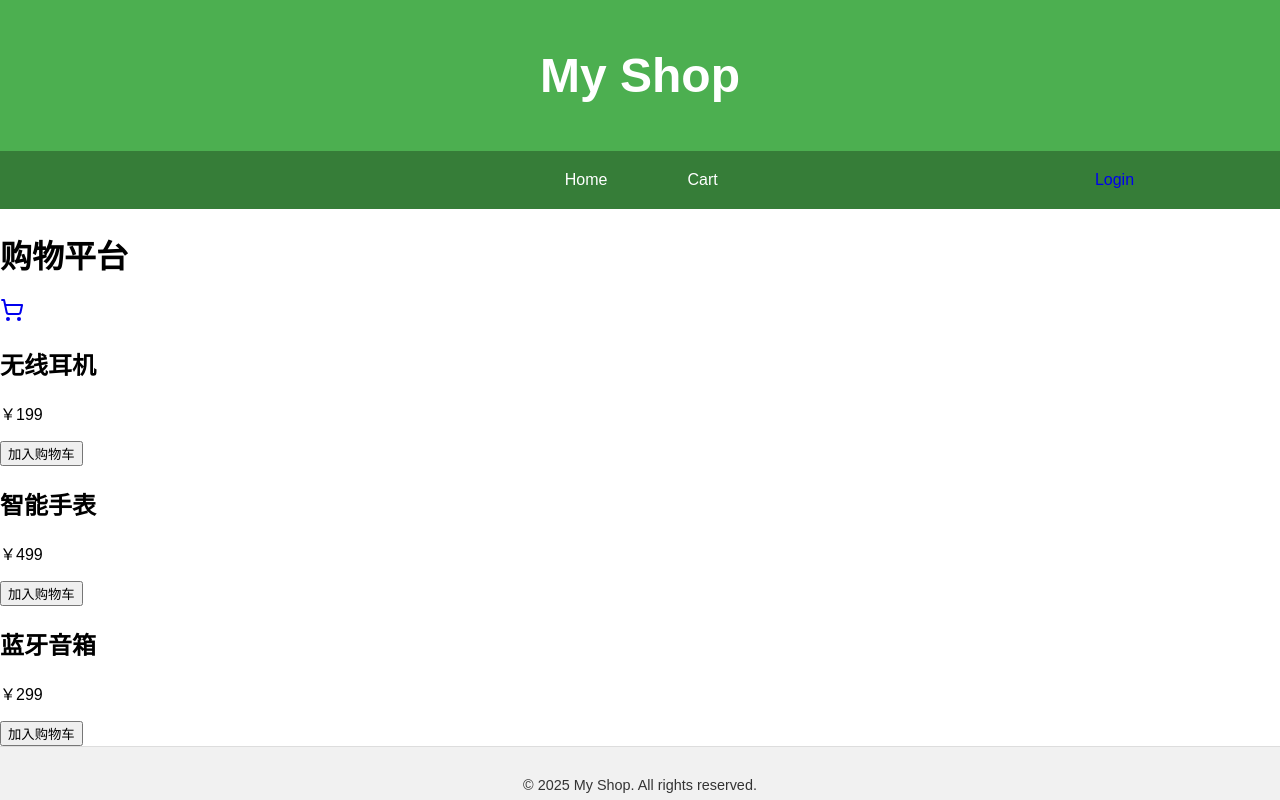
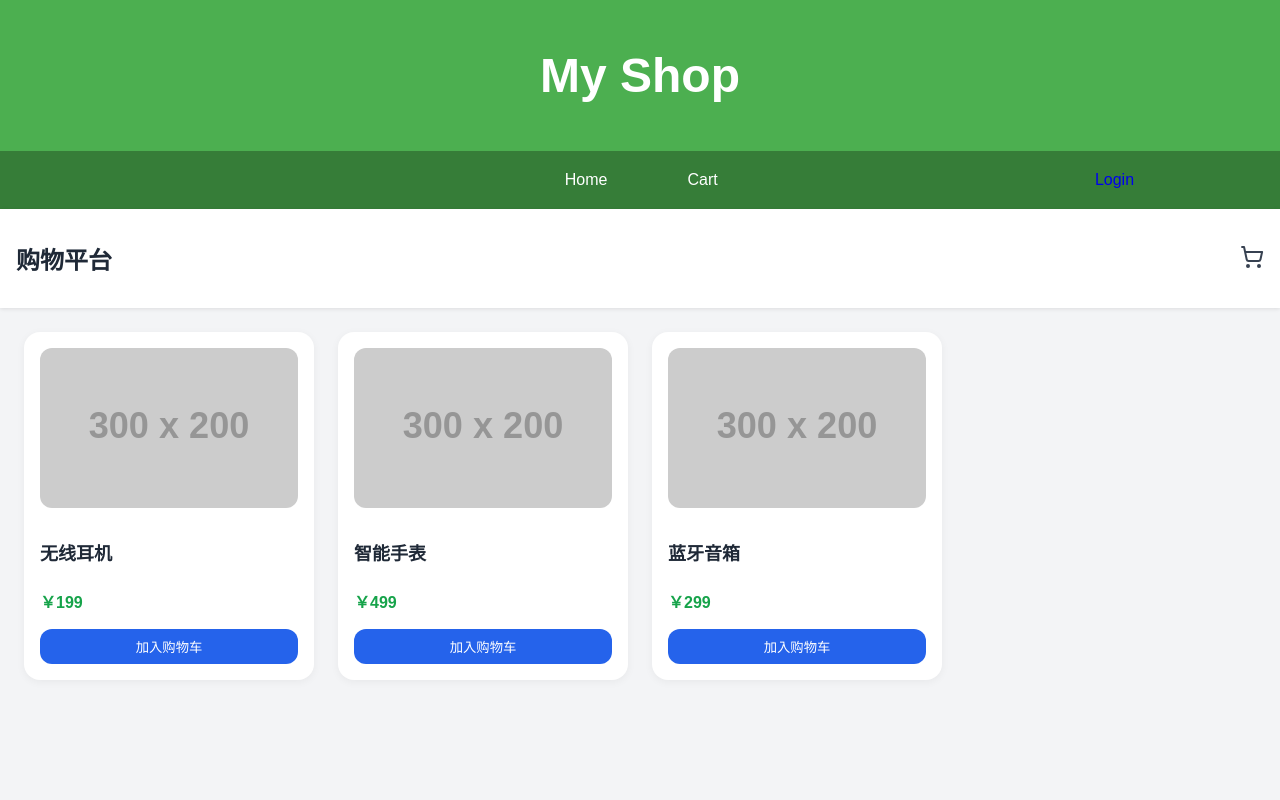
Before and after one commit to Celivra/HaventDecidedVue, a Vue app: page / in a window 1280 px wide. Shown: the top 800 px of the page. Built offline with nearby package versions, Linux system fonts and the light colour scheme.

Commit message:
update ui

```diff
--- a/src/router/index.js
+++ b/src/router/index.js
@@ -22,7 +22,6 @@ const router = createRouter({
 })
 
 router.beforeEach((to, from, next)=>{
-  console.log("router before each")
   const user = localStorage.getItem('user')
   const pathExists = routes.find(route => route.path === to.path);
   if (!pathExists) {
--- a/src/view/CartView.vue
+++ b/src/view/CartView.vue
@@ -1,38 +1,37 @@
 <template>
   <HeaderComp />
-  <div class="min-h-screen bg-gray-100 p-4" v-bind:class="cart">
-    <h1 class="text-2xl font-bold mb-4">购物车</h1>
-    <div v-if="cart.length" class="space-y-4">
+  <div class="cart-page">
+    <h1 class="cart-title">购物车</h1>
+
+    <div v-if="cart.length" class="cart-list">
       <div
         v-for="(item, index) in cart"
         :key="index"
-        class="bg-white p-4 rounded-xl shadow flex justify-between items-center"
+        class="cart-item"
       >
-        <div>
-          <h2 class="font-semibold">{{ item.title }}</h2>
-          <p class="text-green-600">￥{{ item.price }}</p>
+        <div class="item-info">
+          <h2 class="item-title">{{ item.title }}</h2>
+          <p class="item-price">￥{{ item.price }}</p>
         </div>
-        <button
-          class="text-red-500 hover:underline"
-          @click="removeFromCart(index)"
-        >
+        <button class="remove-button" @click="removeFromCart(index)">
           移除
         </button>
       </div>
-      <p class="text-lg font-bold text-right">总计: ￥{{ totalPrice }}</p>
+
+      <p class="cart-total">总计: ￥{{ totalPrice }}</p>
     </div>
-    <div v-else class="text-center text-gray-500">购物车为空</div>
+
+    <div v-else class="empty-message">购物车为空</div>
   </div>
   <FooterComp />
 </template>
 
 <script setup>
-
+import { ref, computed } from 'vue'
 import FooterComp from '@/components/FooterComp.vue'
 import HeaderComp from '@/components/HeaderComp.vue'
-import { ref, computed } from 'vue'
 
-// 简单示例用本地状态（正式项目建议用 pinia）
+// 示例数据（正式项目建议使用 pinia 或 Vuex 管理全局状态）
 const cart = ref([
   { title: '无线耳机', price: 199 },
   { title: '蓝牙音箱', price: 299 }
@@ -48,11 +47,85 @@ const totalPrice = computed(() =>
 </script>
 
 <style scoped>
-/* 添加进入/离开动画 */
+.cart-page {
+  min-height: 100vh;
+  background-color: #f3f4f6;
+  padding: 1.5rem;
+}
+
+.cart-title {
+  font-size: 1.5rem;
+  font-weight: bold;
+  margin-bottom: 1.5rem;
+}
+
+.cart-list {
+  display: flex;
+  flex-direction: column;
+  gap: 1rem;
+}
+
+.cart-item {
+  background-color: #ffffff;
+  padding: 1rem;
+  border-radius: 1rem;
+  box-shadow: 0 4px 10px rgba(0, 0, 0, 0.05);
+  display: flex;
+  justify-content: space-between;
+  align-items: center;
+  transition: all 0.3s ease;
+}
+
+.item-info {
+  display: flex;
+  flex-direction: column;
+}
+
+.item-title {
+  font-weight: 600;
+  font-size: 1rem;
+  margin-bottom: 0.25rem;
+}
+
+.item-price {
+  color: #16a34a;
+  font-weight: bold;
+}
+
+.remove-button {
+  color: #ef4444;
+  background: transparent;
+  border: none;
+  font-size: 0.9rem;
+  cursor: pointer;
+  text-decoration: underline;
+  transition: color 0.3s ease;
+}
+
+.remove-button:hover {
+  color: #dc2626;
+}
+
+.cart-total {
+  text-align: right;
+  font-weight: bold;
+  font-size: 1.125rem;
+  margin-top: 1rem;
+}
+
+.empty-message {
+  text-align: center;
+  color: #9ca3af;
+  font-size: 1rem;
+  margin-top: 2rem;
+}
+
+/* 动画效果 */
 .cart-enter-active,
 .cart-leave-active {
   transition: all 0.3s ease;
 }
+
 .cart-enter-from,
 .cart-leave-to {
   opacity: 0;
--- a/src/view/ShopView.vue
+++ b/src/view/ShopView.vue
@@ -1,39 +1,32 @@
-<!-- src/views/Shop.vue -->
 <template>
   <HeaderComp />
-  <div class="min-h-screen bg-gray-100">
+  <div class="shop-page">
     <!-- Navbar -->
-    <header class="bg-white shadow p-4 flex justify-between items-center">
-      <h1 class="text-2xl font-bold text-gray-800">购物平台</h1>
-      <router-link to="/cart" class="relative">
-        <ShoppingCartIcon class="w-6 h-6 text-gray-700" />
-        <span
-          v-if="cart.length"
-          class="absolute -top-2 -right-2 bg-red-500 text-white text-xs rounded-full px-1"
-        >
+    <header class="navbar">
+      <h1 class="shop-title">购物平台</h1>
+      <router-link to="/cart" class="cart-icon-wrapper">
+        <ShoppingCartIcon class="cart-icon" />
+        <span v-if="cart.length" class="cart-badge">
           {{ cart.length }}
         </span>
       </router-link>
     </header>
 
     <!-- Product Grid -->
-    <main class="p-4 grid grid-cols-1 sm:grid-cols-2 md:grid-cols-3 gap-4">
+    <main class="product-grid">
       <div
         v-for="product in products"
         :key="product.id"
-        class="bg-white rounded-2xl shadow p-4 flex flex-col"
+        class="product-card"
       >
-        <!-- <img
+        <img
           :src="product.image"
           :alt="product.title"
-          class="w-full h-40 object-cover rounded-xl mb-4"
-        /> -->
-        <h2 class="text-lg font-semibold mb-2">{{ product.title }}</h2>
-        <p class="text-green-600 font-bold mb-4">￥{{ product.price }}</p>
-        <button
-          @click="addToCart(product)"
-          class="mt-auto bg-blue-600 hover:bg-blue-700 text-white py-2 rounded-xl"
-        >
+          class="product-image"
+        />
+        <h2 class="product-title">{{ product.title }}</h2>
+        <p class="product-price">￥{{ product.price }}</p>
+        <button @click="addToCart(product)" class="add-button">
           加入购物车
         </button>
       </div>
@@ -43,12 +36,10 @@
 </template>
 
 <script setup>
-import { ref } from 'vue';
-import { ShoppingCartIcon } from 'lucide-vue-next';
-// eslint-disable-next-line no-unused-vars
-import { useRouter } from 'vue-router';
-import HeaderComp from '@/components/HeaderComp.vue';
-import FooterComp from '@/components/FooterComp.vue';
+import { ref } from 'vue'
+import { ShoppingCartIcon } from 'lucide-vue-next'
+import HeaderComp from '@/components/HeaderComp.vue'
+import FooterComp from '@/components/FooterComp.vue'
 
 const products = ref([
   {
@@ -69,38 +60,130 @@ const products = ref([
     price: 299,
     image: 'https://via.placeholder.com/300x200?text=蓝牙音箱',
   },
-]);
+])
 
-const cart = ref([]);
+const cart = ref([])
 function addToCart(product) {
-  cart.value.push(product);
+  cart.value.push(product)
 }
 </script>
 
 <style scoped>
-/* 产品卡片悬停时稍微放大和阴影加深 */
-div[class*="bg-white"]:hover {
-  transform: scale(1.03);
-  box-shadow: 0 8px 20px rgba(0, 0, 0, 0.15);
-  transition: transform 0.3s ease, box-shadow 0.3s ease;
+/* 页面背景 */
+.shop-page {
+  min-height: 100vh;
+  background-color: #f3f4f6;
 }
 
-/* 按钮悬停时颜色渐变 */
-button {
-  transition: background-color 0.3s ease;
+/* 顶部导航栏 */
+.navbar {
+  background-color: white;
+  padding: 1rem;
+  display: flex;
+  justify-content: space-between;
+  align-items: center;
+  box-shadow: 0 1px 4px rgba(0, 0, 0, 0.1);
 }
 
-/* 购物车数量角标抖动动画 */
+/* 标题 */
+.shop-title {
+  font-size: 1.5rem;
+  font-weight: bold;
+  color: #1f2937;
+}
+
+/* 购物车图标 */
+.cart-icon-wrapper {
+  position: relative;
+}
+
+.cart-icon {
+  width: 24px;
+  height: 24px;
+  color: #374151;
+}
+
+/* 数量角标动画 */
 @keyframes shake {
   0%, 100% { transform: translateX(0); }
   20%, 60% { transform: translateX(-2px); }
   40%, 80% { transform: translateX(2px); }
 }
 
-span.absolute {
+.cart-badge {
+  position: absolute;
+  top: -8px;
+  right: -8px;
+  background-color: #ef4444;
+  color: white;
+  font-size: 12px;
+  padding: 2px 5px;
+  border-radius: 9999px;
+  font-weight: bold;
   animation: shake 2s infinite;
-  /* 可选：放大点，提高识别度 */
-  font-weight: 700;
-  font-size: 0.75rem;
+}
+
+/* 产品网格 */
+.product-grid {
+  display: grid;
+  grid-template-columns: repeat(4, 1fr);
+  gap: 1.5rem;
+  padding: 1.5rem;
+}
+
+/* 商品卡片 */
+.product-card {
+  background-color: white;
+  border-radius: 1rem;
+  padding: 1rem;
+  display: flex;
+  flex-direction: column;
+  transition: transform 0.3s ease, box-shadow 0.3s ease;
+  box-shadow: 0 2px 8px rgba(0, 0, 0, 0.05);
+}
+
+.product-card:hover {
+  transform: translateY(-6px);
+  box-shadow: 0 10px 24px rgba(0, 0, 0, 0.1);
+}
+
+/* 图片 */
+.product-image {
+  width: 100%;
+  height: 160px;
+  object-fit: cover;
+  border-radius: 0.75rem;
+  margin-bottom: 1rem;
+}
+
+/* 商品名 */
+.product-title {
+  font-size: 1.125rem;
+  font-weight: 600;
+  color: #1f2937;
+  margin-bottom: 0.5rem;
+}
+
+/* 价格 */
+.product-price {
+  color: #16a34a;
+  font-weight: bold;
+  margin-bottom: 1rem;
+}
+
+/* 按钮 */
+.add-button {
+  margin-top: auto;
+  background-color: #2563eb;
+  color: white;
+  padding: 0.5rem 0;
+  border: none;
+  border-radius: 0.75rem;
+  cursor: pointer;
+  transition: background-color 0.3s ease;
+}
+
+.add-button:hover {
+  background-color: #1d4ed8;
 }
 </style>
```
